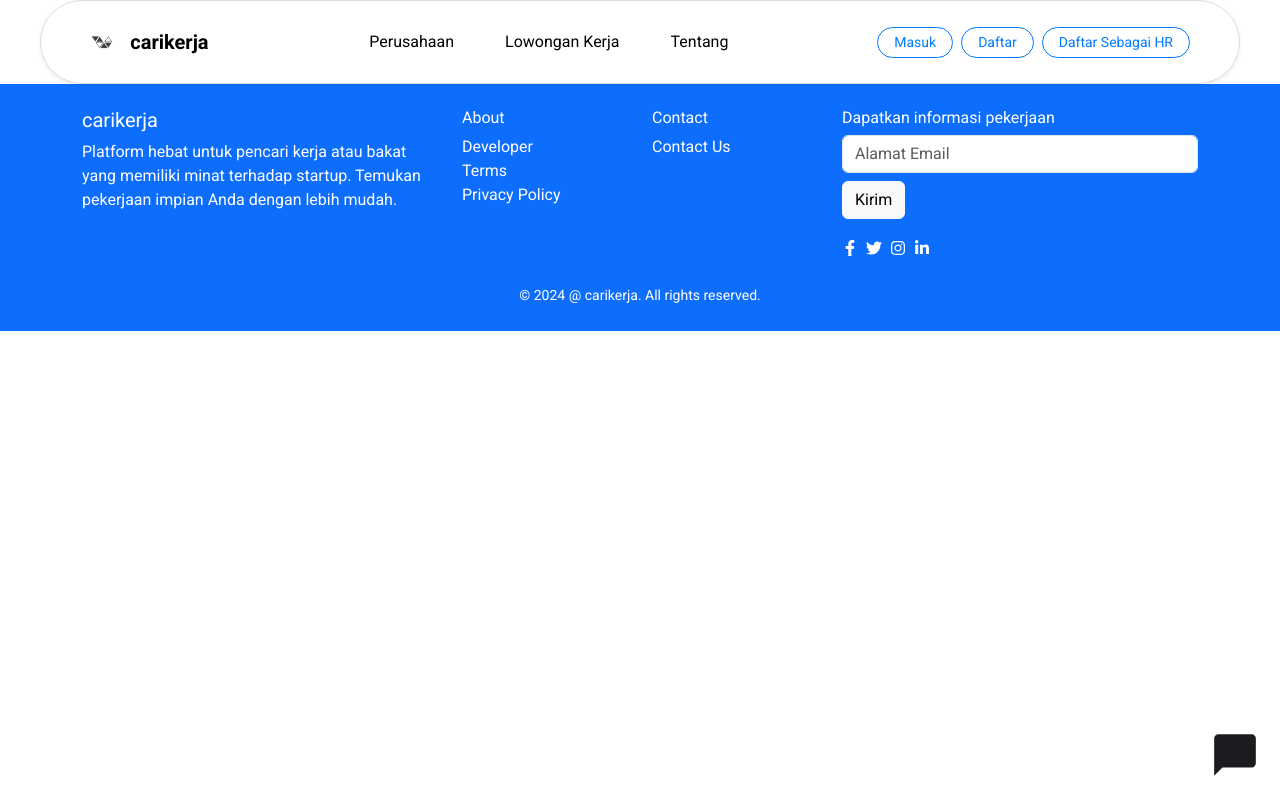
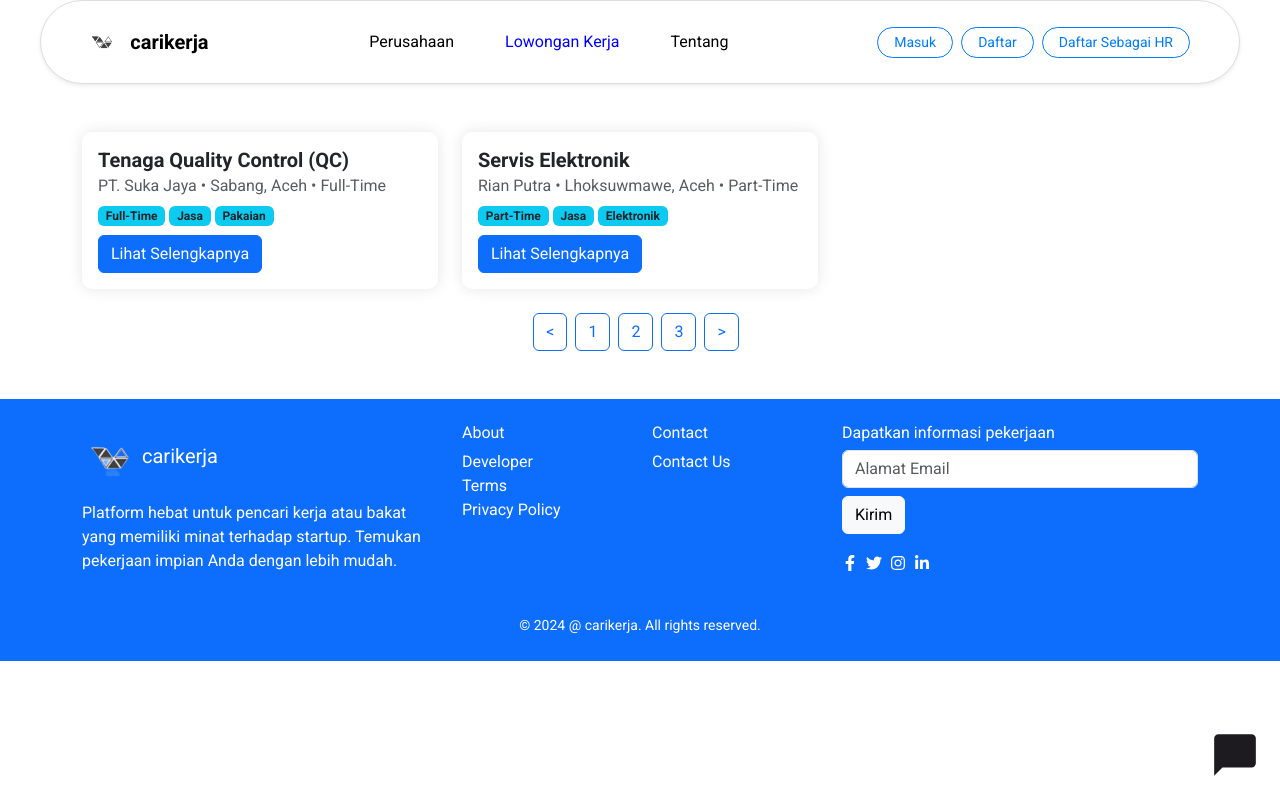
Before and after one commit to reva3yasmin7/Kelompok4WebDev, a React (Create React App) app in the folder carikerja/: page /joblistings in a window 1280 px wide. Built offline with nearby package versions, Linux system fonts and the light colour scheme.

Commit message:
react js
sampai disini dulu

```diff
--- a/carikerja/src/App.js
+++ b/carikerja/src/App.js
@@ -1,7 +1,7 @@
 // src/App.js
 import React from 'react';
 import { BrowserRouter as Router, Route, Routes, useLocation } from 'react-router-dom';
-import Navbar from './components/Navbar';
+import CustomNavbar from './components/Navbar';
 import Footer from './components/Footer';
 import Home from './pages/Home';
 import About from './pages/About';
@@ -11,6 +11,7 @@
 import HRRegister from './pages/HRRegister';
 import ChatBot from './components/ChatBot';
 import Perusahaan from './pages/Perusahaan';
+import JobListings from './pages/JobListings';
 
 function App() {
   const location = useLocation();
@@ -18,7 +19,7 @@
 
   return (
     <>
-      {!hideNavbarAndFooter && <Navbar />}
+      {!hideNavbarAndFooter && <CustomNavbar />}
       <Routes>
         <Route path="/" element={<Home />} />
         <Route path="/about" element={<About />} />
@@ -27,6 +28,7 @@
         <Route path="/register" element={<Register />} />
         <Route path="/hr-register" element={<HRRegister />} />
         <Route path="/perusahaan" element={<Perusahaan />} />
+        <Route path="/joblistings" element={<JobListings />} />
       </Routes>
       <ChatBot />
       {!hideNavbarAndFooter && <Footer />}
--- a/carikerja/src/components/Footer.js
+++ b/carikerja/src/components/Footer.js
@@ -2,6 +2,7 @@
 import React from 'react';
 import { Container, Row, Col } from 'react-bootstrap';
 import { FaFacebookF, FaTwitter, FaInstagram, FaLinkedinIn } from 'react-icons/fa';
+import image from '../assets/carikerjafooter.png';
 
 function Footer() {
   return (
@@ -9,7 +10,11 @@
       <Container>
         <Row>
           <Col md={4}>
-            <h5>carikerja</h5>
+
+            <h5>
+            <img src={image} alt="carikerja" className="img-fluid" />
+             carikerja
+            </h5>
             <p>Platform hebat untuk pencari kerja atau bakat yang memiliki minat terhadap startup. Temukan pekerjaan impian Anda dengan lebih mudah.</p>
           </Col>
           <Col md={2}>
--- a/carikerja/src/components/Navbar.js
+++ b/carikerja/src/components/Navbar.js
@@ -31,10 +31,10 @@
             </Nav.Link>
             <Nav.Link
               as={Link}
-              to="/jobs"
+              to="/joblistings"
               style={{
                 marginRight: '20px',
-                color: isActive('/jobs') ? 'blue' : 'black',
+                color: isActive('/joblistings') ? 'blue' : 'black',
               }}
             >
               Lowongan Kerja
--- /dev/null
+++ b/carikerja/src/pages/JobListings.js
@@ -0,0 +1,61 @@
+// src/pages/JobListings.js
+import React from 'react';
+import { Container, Row, Col, Card, Button } from 'react-bootstrap';
+
+function JobListings() {
+  const jobs = [
+    {
+      title: "Tenaga Quality Control (QC)",
+      company: "PT. Suka Jaya",
+      location: "Sabang, Aceh",
+      type: "Full-Time",
+      tags: ["Full-Time", "Jasa", "Pakaian"],
+    },
+    {
+      title: "Servis Elektronik",
+      company: "Rian Putra",
+      location: "Lhoksuwmawe, Aceh",
+      type: "Part-Time",
+      tags: ["Part-Time", "Jasa", "Elektronik"],
+    },
+    // Add more job listings here as needed
+  ];
+
+  return (
+    <Container className="my-5">
+      <Row>
+        {jobs.map((job, index) => (
+          <Col md={6} lg={4} key={index} className="mb-4">
+            <Card>
+              <Card.Body>
+                <Card.Title>{job.title}</Card.Title>
+                <Card.Subtitle className="mb-2 text-muted">
+                  {job.company} • {job.location} • {job.type}
+                </Card.Subtitle>
+                <div className="mb-2">
+                  {job.tags.map((tag, i) => (
+                    <span key={i} className="badge bg-info text-dark me-1">
+                      {tag}
+                    </span>
+                  ))}
+                </div>
+                <Button variant="primary">Lihat Selengkapnya</Button>
+              </Card.Body>
+            </Card>
+          </Col>
+        ))}
+      </Row>
+      <Row>
+        <Col className="text-center">
+          <Button variant="outline-primary" className="me-2">&lt;</Button>
+          <Button variant="outline-primary" className="me-2">1</Button>
+          <Button variant="outline-primary" className="me-2">2</Button>
+          <Button variant="outline-primary" className="me-2">3</Button>
+          <Button variant="outline-primary" className="me-2">&gt;</Button>
+        </Col>
+      </Row>
+    </Container>
+  );
+}
+
+export default JobListings;
```
Also changed, not shown: carikerja/src/assets/carikerjafooter.png (added).
